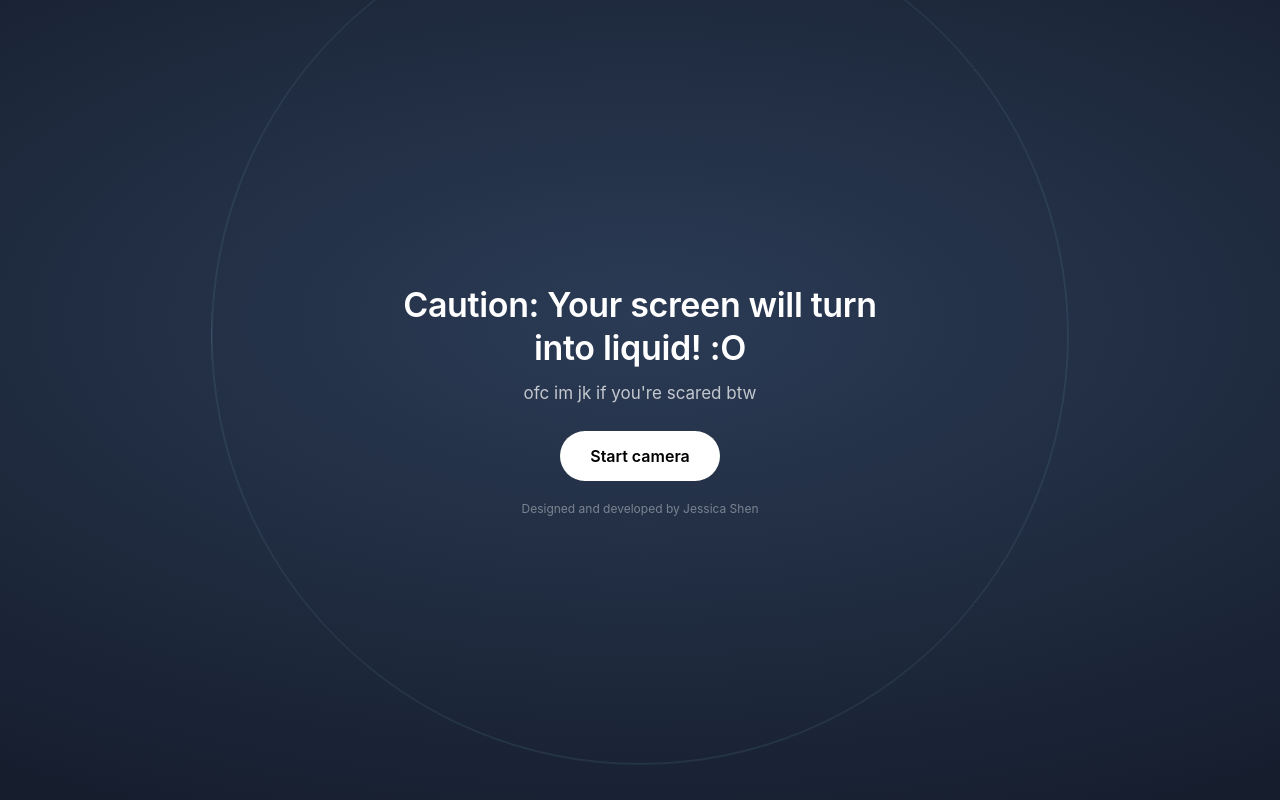
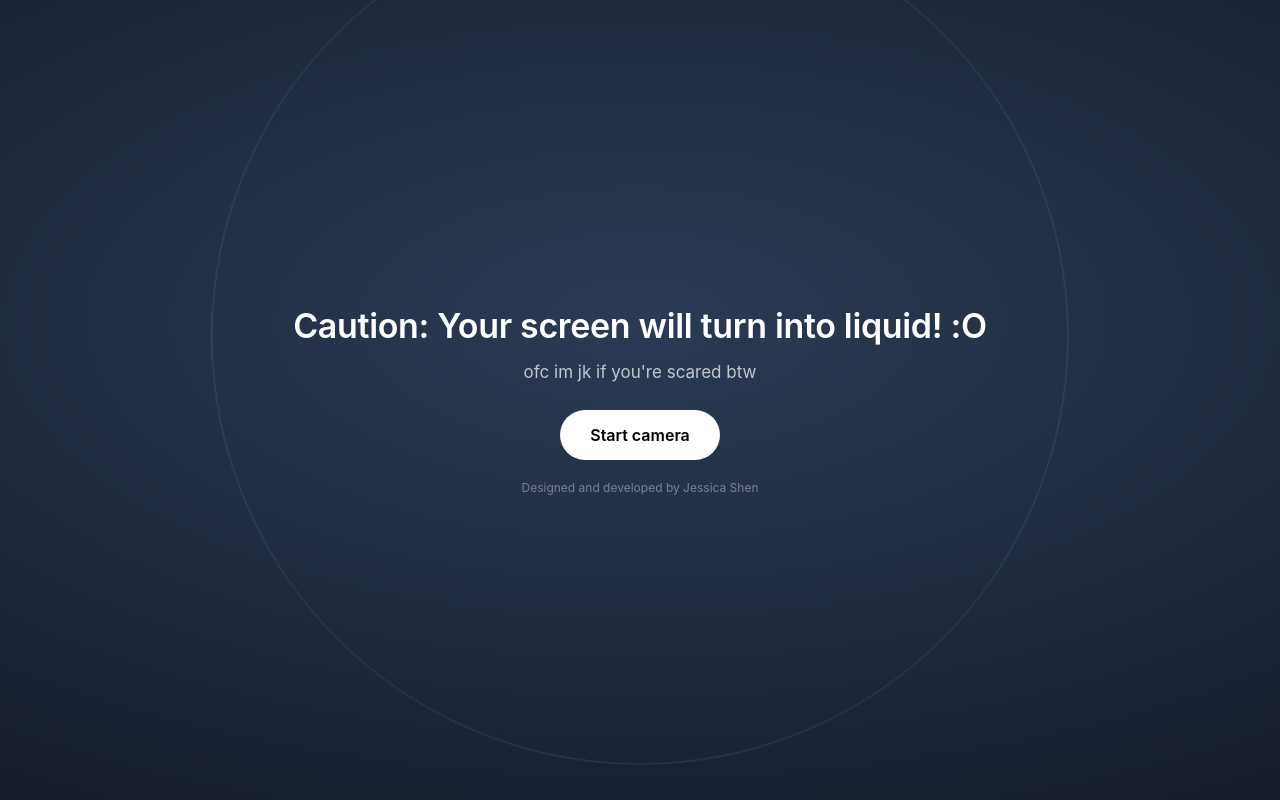
Before and after one commit to jesishen/liquid-mirror-bender, a Next.js app: page / in a window 1280 px wide. Built offline with nearby package versions, Linux system fonts and the light colour scheme.

Commit message:
fix margin

```diff
--- a/app/globals.css
+++ b/app/globals.css
@@ -76,24 +76,24 @@ button {
   align-items: center;
   justify-content: center;
   gap: 14px;
-  padding: 24px;
+  padding: 24px clamp(20px, 5vw, 64px);
   text-align: center;
   background: radial-gradient(120% 90% at 50% 40%, #2b3b55 0%, #161e2e 75%);
   overflow: hidden;
 }
-.intro.dim { background: #161e2e; color: rgba(255,255,255,0.6); }
+.intro.dim { background: #000; color: rgba(255,255,255,0.6); }
 .intro h1 {
   font-size: clamp(22px, 4.2vw, 34px);
   font-weight: 600;
   letter-spacing: -0.01em;
   line-height: 1.25;
-  max-width: 22ch;
+  max-width: 100%;
   position: relative;
 }
 .intro p {
   font-size: 17px;
   color: rgba(255,255,255,0.72);
-  max-width: 30ch;
+  max-width: 100%;
   position: relative;
 }
 .intro small {
```
